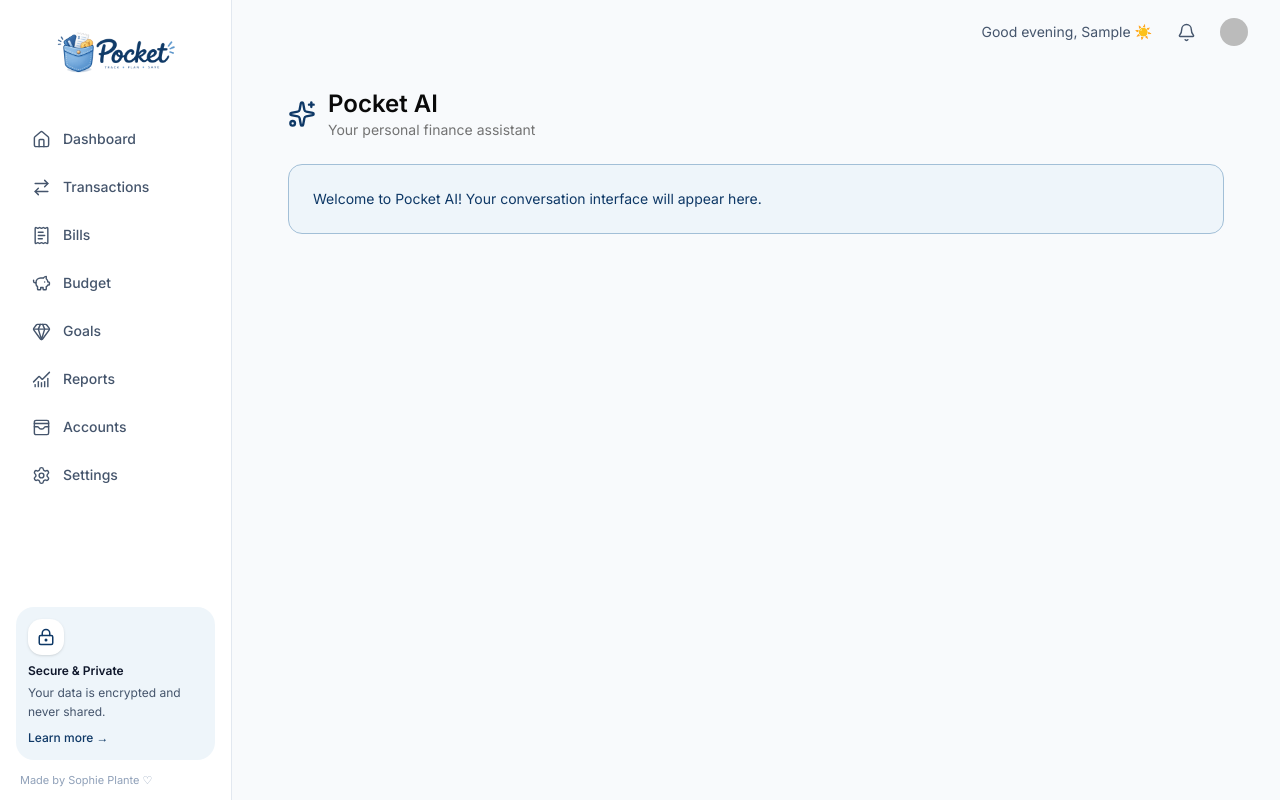
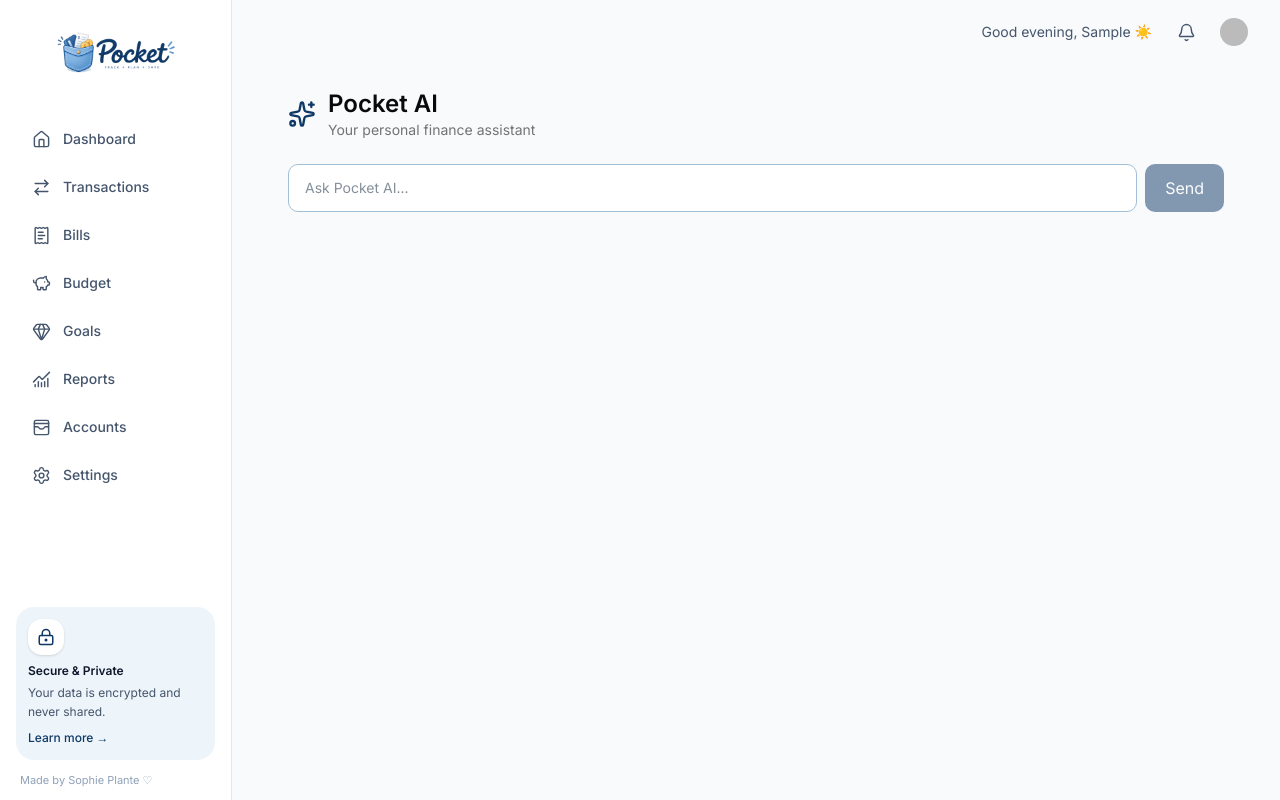
Before and after one commit to splante1060-star/expense-tracking-project, a Next.js app: page /ai in a window 1280 px wide. Built offline with nearby package versions, Linux system fonts and the light colour scheme; no server answers; the database is empty; sample sign-in values are in the browser's storage; some icons are missing.

Commit message:
feat(ai): add initial chat input and message state

```diff
--- a/app/(main)/ai/page.tsx
+++ b/app/(main)/ai/page.tsx
@@ -1,4 +1,5 @@
 import { Sparkles } from "lucide-react";
+import ChatInterface from "@/components/ai/chat-interface";
 
 export default function AIPage() {
   return (
@@ -13,11 +14,7 @@ export default function AIPage() {
         </div>
       </div>
 
-      <div className="rounded-xl border border-(--pocket-blue-soft) bg-(--pocket-blue-light) p-6">
-        <p className="text-sm text-(--pocket-blue)">
-          Welcome to Pocket AI! Your conversation interface will appear here.
-        </p>
-      </div>
+      <ChatInterface />
     </div>
   );
 }
--- /dev/null
+++ b/components/ai/chat-interface.tsx
@@ -0,0 +1,53 @@
+"use client";
+
+import { useState } from "react";
+import type { SubmitEvent } from "react";
+
+type Message = {
+  id: string;
+  role: "user" | "assistant";
+  content: string;
+};
+
+export default function ChatInterface() {
+  const [input, setInput] = useState("");
+  const [messages, setMessages] = useState<Message[]>([]);
+
+  function handleSubmit(event: SubmitEvent<HTMLFormElement>) {
+    event.preventDefault();
+
+    const text = input.trim();
+
+    if (!text) return;
+
+    const newMessage: Message = {
+      id: crypto.randomUUID(),
+      role: "user",
+      content: text,
+    };
+
+    setMessages((previous) => [...previous, newMessage]);
+    setInput("");
+  }
+
+  return (
+    <form onSubmit={handleSubmit} className="flex gap-2">
+      <input
+        type="text"
+        value={input}
+        onChange={(event) => setInput(event.target.value)}
+        placeholder="Ask Pocket AI..."
+        aria-label="Message Pocket AI"
+        className="flex-1 rounded-lg border border-(--pocket-blue-soft) bg-white px-4 py-3 text-sm text-(--pocket-blue-dark)"
+      />
+
+      <button
+        type="submit"
+        disabled={!input.trim()}
+        className="rounded-lg bg-(--pocket-blue) px-5 py-3 text-white disabled:opacity-50"
+      >
+        Send
+      </button>
+    </form>
+  );
+}
```
